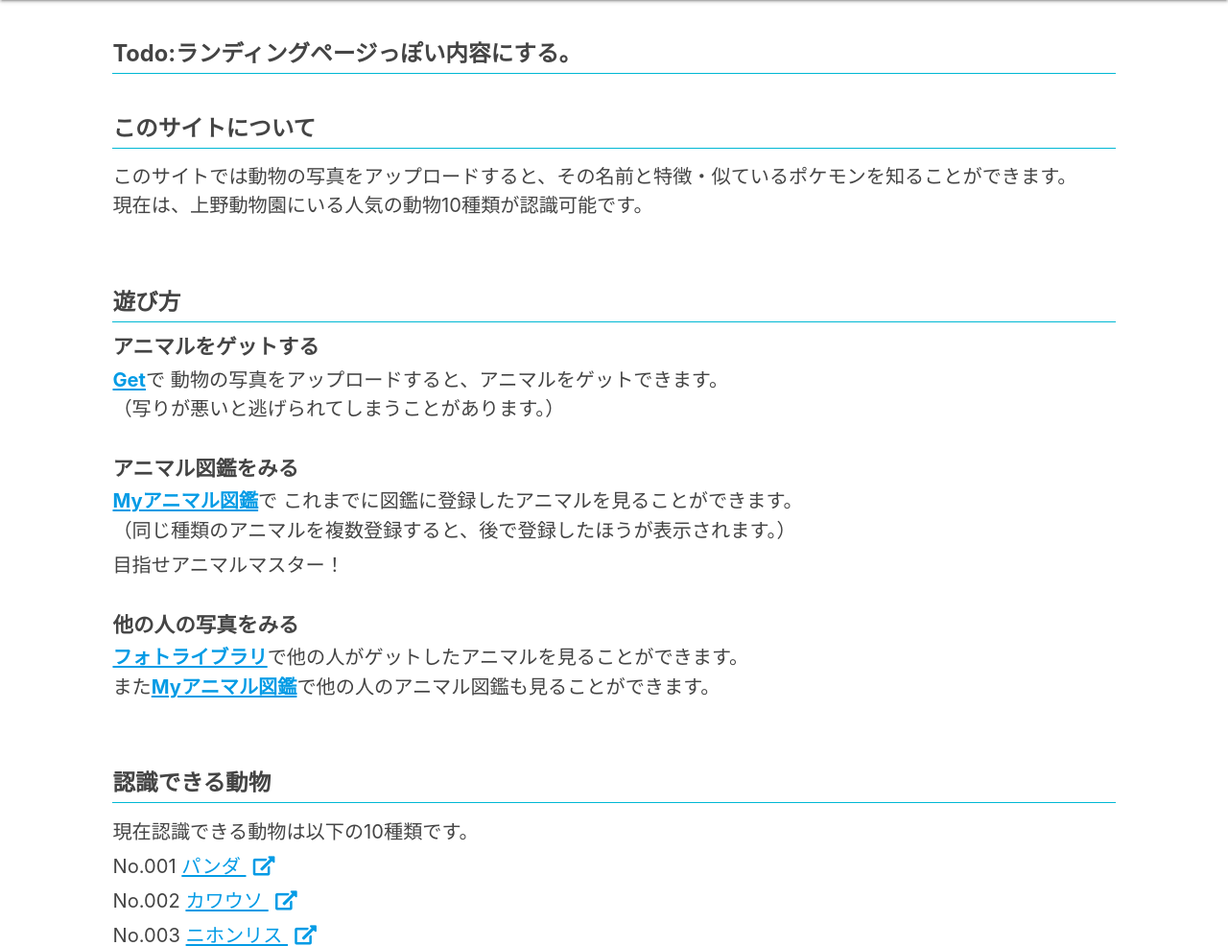
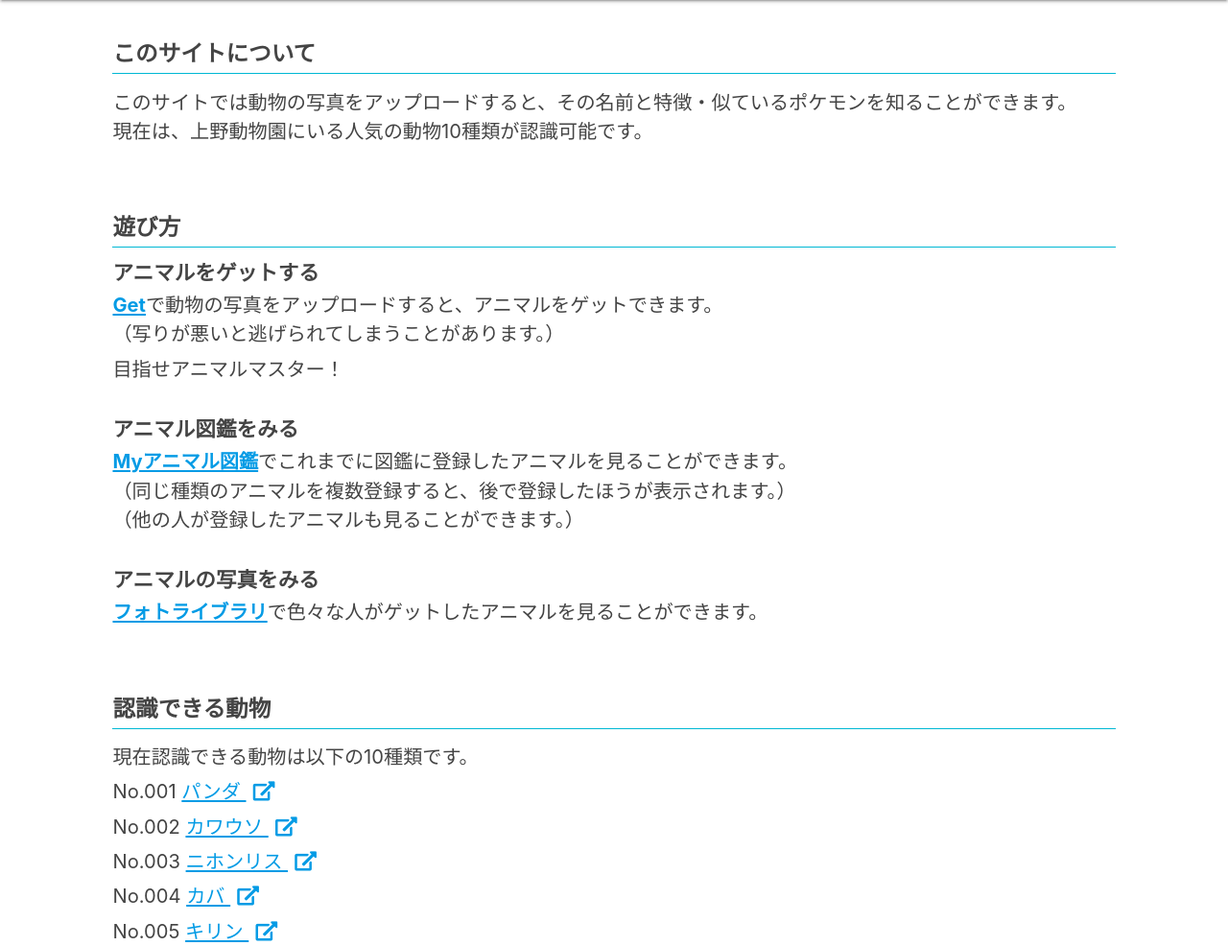
Before and after one commit to yakitori99/Ueno_Zoo_GO, a Flask app: page / in a window 1280 px wide. Shown: the part 64-1050 px from the top of the page at 96% size. Run offline with Flask 2, Linux system fonts and the light colour scheme; some libraries are stand-ins or nearby versions.

Commit message:
TOPページをAboutページへ統合(home.htmlを削除)

```diff
--- a/flaskwebapp/templates/base.html
+++ b/flaskwebapp/templates/base.html
@@ -56,7 +56,7 @@
           <li><a href="/get"><i class="fas fa-camera icon_margin"></i>Get</a></li>
           <li><a href="/my_animal_index"><i class="fas fa-book icon_margin"></i>Myアニマル図鑑</a></li>
           <li><a href="/photo_library"><i class="fas fa-images icon_margin"></i>フォトライブラリ</a></li>
-          <li><a href="/about"><i class="far fa-question-circle icon_margin"></i>About</a></li>
+          <li><a href="/"><i class="far fa-question-circle icon_margin"></i>About</a></li>
         </ul>
       </div>
     </nav>
@@ -65,7 +65,7 @@
       <li><a href="/get"><i class="fas fa-camera icon_margin"></i>Get</a></li>
       <li><a href="/my_animal_index"><i class="fas fa-book icon_margin"></i>Myアニマル図鑑</a></li>
       <li><a href="/photo_library"><i class="fas fa-images icon_margin"></i>フォトライブラリ</a></li>
-      <li><a href="/about"><i class="far fa-question-circle icon_margin"></i>About</a></li>
+      <li><a href="/"><i class="far fa-question-circle icon_margin"></i>About</a></li>
       <!-- <li><a href="javascript:void(0)"><i class="far fa-question-circle fa-lg icon_margin" onclick="globalHelpClick()"></i>About</a></li> -->
     </ul>
 
--- a/flaskwebapp/templates/home.html
+++ /dev/null
@@ -1,77 +0,0 @@
-{% extends "base.html" %}
-{% block content %}
-
-<div class="row">
-  <div class="col s10 offset-s1 about about_text_color">
-
-    <h5 style="margin-top:3rem;"><b>Todo:ランディングページっぽい内容にする。</b></h5>
-
-    <h5 style="margin-top:3rem;"><b>このサイトについて</b></h5>
-    <p>
-      このサイトでは動物の写真をアップロードすると、その名前と特徴・似ているポケモンを知ることができます。<br>
-      現在は、上野動物園にいる人気の動物10種類が認識可能です。
-    </p>
-
-
-    <h5 style="margin-top:5rem;"><b>遊び方</b></h5>
-    <h6>アニマルをゲットする</h6>
-    <p>
-      <a href="/"><b>Get</b></a>で
-      動物の写真をアップロードすると、アニマルをゲットできます。<br>
-      （写りが悪いと逃げられてしまうことがあります。）
-    </p>
-
-    <h6 style="margin-top:2.5rem;">アニマル図鑑をみる</h6>
-    <p>
-      <a href="/my_animal_index"><b>Myアニマル図鑑</b></a>で
-      これまでに図鑑に登録したアニマルを見ることができます。<br>
-      （同じ種類のアニマルを複数登録すると、後で登録したほうが表示されます。）
-    </p>
-    <p>目指せアニマルマスター！</p>
-
-    <h6 style="margin-top:2.5rem;">他の人の写真をみる</h6>
-    <p>
-      <a href="/public_photos"><b>フォトライブラリ</b></a>で他の人がゲットしたアニマルを見ることができます。<br>
-      また<a href="/my_animal_index"><b>Myアニマル図鑑</b></a>で他の人のアニマル図鑑も見ることができます。
-    </p>
-
-
-    <h5 style="margin-top:5rem;"><b>認識できる動物</b></h5>
-    <p>現在認識できる動物は以下の10種類です。</p>
-    <p>No.001 <a href="https://www.tokyo-zoo.net/encyclopedia/species_detail?species_code=504" target="_blank" rel="noopener noreferrer">パンダ
-      <i class="fas fa-external-link-alt icon_margin_left"></i></a><br></p>
-    <p>No.002 <a href="https://www.tokyo-zoo.net/encyclopedia/species_detail?species_code=27" target="_blank" rel="noopener noreferrer">カワウソ
-      <i class="fas fa-external-link-alt icon_margin_left"></i></a><br></p>
-    <p>No.003 <a href="https://www.tokyo-zoo.net/encyclopedia/species_detail?species_code=336" target="_blank" rel="noopener noreferrer">ニホンリス
-      <i class="fas fa-external-link-alt icon_margin_left"></i></a><br></p>
-    <p>No.004 <a href="https://www.tokyo-zoo.net/encyclopedia/species_detail?species_code=28" target="_blank" rel="noopener noreferrer">カバ
-      <i class="fas fa-external-link-alt icon_margin_left"></i></a><br></p>
-    <p>No.005 <a href="https://www.tokyo-zoo.net/encyclopedia/species_detail?species_code=7" target="_blank" rel="noopener noreferrer">キリン
-      <i class="fas fa-external-link-alt icon_margin_left"></i></a><br></p>
-    <p>No.006 <a href="https://www.tokyo-zoo.net/encyclopedia/species_detail?species_code=348" target="_blank" rel="noopener noreferrer">カンガルー
-      <i class="fas fa-external-link-alt icon_margin_left"></i></a><br></p>
-    <p>No.007 <a href="https://www.tokyo-zoo.net/encyclopedia/species_detail?species_code=53" target="_blank" rel="noopener noreferrer">スマトラトラ
-      <i class="fas fa-external-link-alt icon_margin_left"></i></a><br></p>
-    <p>No.008 <a href="https://www.tokyo-zoo.net/encyclopedia/species_detail?species_code=2" target="_blank" rel="noopener noreferrer">アジアゾウ
-      <i class="fas fa-external-link-alt icon_margin_left"></i></a><br></p>
-    <p>No.009 <a href="https://www.tokyo-zoo.net/movie/mov_book/0503_04/index.html" target="_blank" rel="noopener noreferrer">ケープペンギン
-      <i class="fas fa-external-link-alt icon_margin_left"></i></a><br></p>
-    <p>No.010 <a href="https://www.tokyo-zoo.net/encyclopedia/species_detail?species_code=547" target="_blank" rel="noopener noreferrer">レッサーパンダ
-      <i class="fas fa-external-link-alt icon_margin_left"></i></a><br></p>
-
-    <p style="margin-top:1rem;">（リンク先は東京ズーネットのサイトです。動物の特徴・生態などがわかります。）</p>
-
-
-    <h5 style="margin-top:5rem;"><b>うまく認識させるには</b></h5>
-    <p>画像の認識・分類はAIが自動で行いますが、残念ながら認識精度は100%ではありません。</p>
-    <p>
-      以下を満たすとうまく認識されやすいです。<br>
-      ・正面または側面から撮る<br>
-      ・余計なものが写り込まないようにする<br>
-      ・鮮明に撮る
-    </p>
-
-
-  </div>
-</div>
-{% endblock %}
--- a/flaskwebapp/views.py
+++ b/flaskwebapp/views.py
@@ -312,19 +312,13 @@ def get_registered_animals_all(page):
 
 
 ### URLアクセス時の処理定義
-## / (Home)
+## / (Home) # TOPページとAboutページを統合した
 @app.route('/')
 def home():
-    return render_template('home.html')
-
-
-## /about
-@app.route('/about')
-def about():
     return render_template('about.html')
 
 
-## / (get_animal)
+## GET画面 -> got, escapedへ遷移する
 @app.route('/get', methods=['GET', 'POST'])
 def get_animal():
     if request.method == 'POST':
@@ -539,7 +533,7 @@ def photo_library_show(selected_animal_no=None, page=1):
                            p_start=p_start, p_end=p_end)
 
 
-## publoc photos（メニューにはない隠しページとする。存在する全画像を表示する）
+## publoc_photos（メニューにはないページとする。存在する全画像を表示する）
 @app.route('/public_photos')
 def public_photos():
     file_paths = []
```
